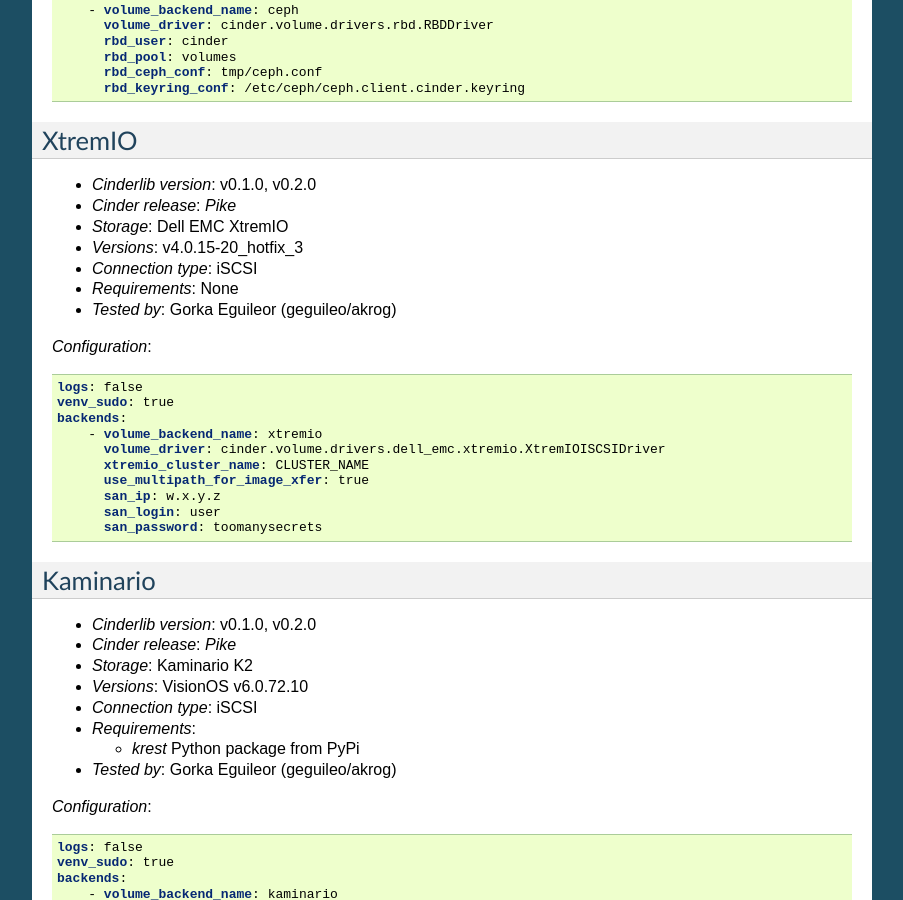
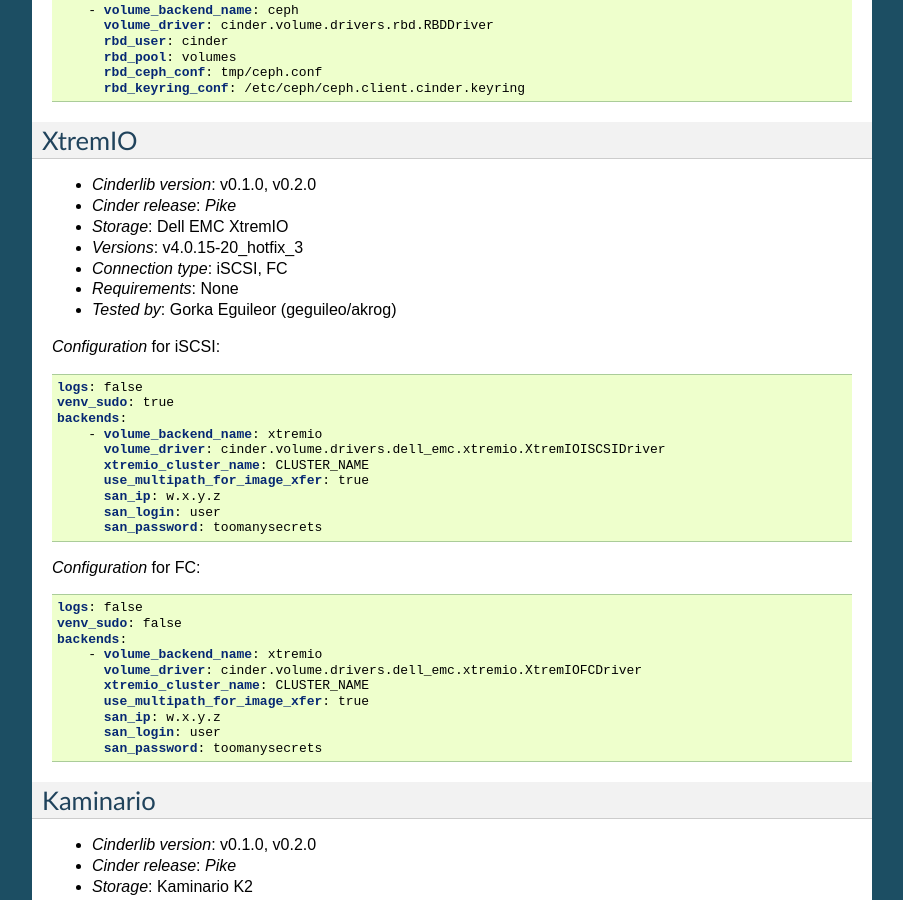
Before and after one commit to Akrog/cinderlib, a Sphinx documentation site: the page built from docs/validated_backends.rst, in a window 1280 px wide and 900 px high, scrolled down 1393 px. Shown: the whole window, without its empty margins (198-1101 px from the left). Built offline with Sphinx 7.4.7, drawn with Linux system fonts in a browser that asks for light colours.

Commit message:
docs: Validation of XtremIO with FC
Previously we had validated XtremIO with iSCSI connections, now we have
also verified that FC connections work as well.

```diff
--- a/docs/validated_backends.rst
+++ b/docs/validated_backends.rst
@@ -94,11 +94,11 @@ XtremIO
 - *Cinder release*: *Pike*
 - *Storage*: Dell EMC XtremIO
 - *Versions*: v4.0.15-20_hotfix_3
-- *Connection type*: iSCSI
+- *Connection type*: iSCSI, FC
 - *Requirements*: None
 - *Tested by*: Gorka Eguileor (geguileo/akrog)
 
-*Configuration*:
+*Configuration* for iSCSI:
 
 .. code-block:: YAML
 
@@ -107,6 +107,21 @@ XtremIO
    backends:
        - volume_backend_name: xtremio
          volume_driver: cinder.volume.drivers.dell_emc.xtremio.XtremIOISCSIDriver
+         xtremio_cluster_name: CLUSTER_NAME
+         use_multipath_for_image_xfer: true
+         san_ip: w.x.y.z
+         san_login: user
+         san_password: toomanysecrets
+
+*Configuration* for FC:
+
+.. code-block:: YAML
+
+   logs: false
+   venv_sudo: false
+   backends:
+       - volume_backend_name: xtremio
+         volume_driver: cinder.volume.drivers.dell_emc.xtremio.XtremIOFCDriver
          xtremio_cluster_name: CLUSTER_NAME
          use_multipath_for_image_xfer: true
          san_ip: w.x.y.z
```
